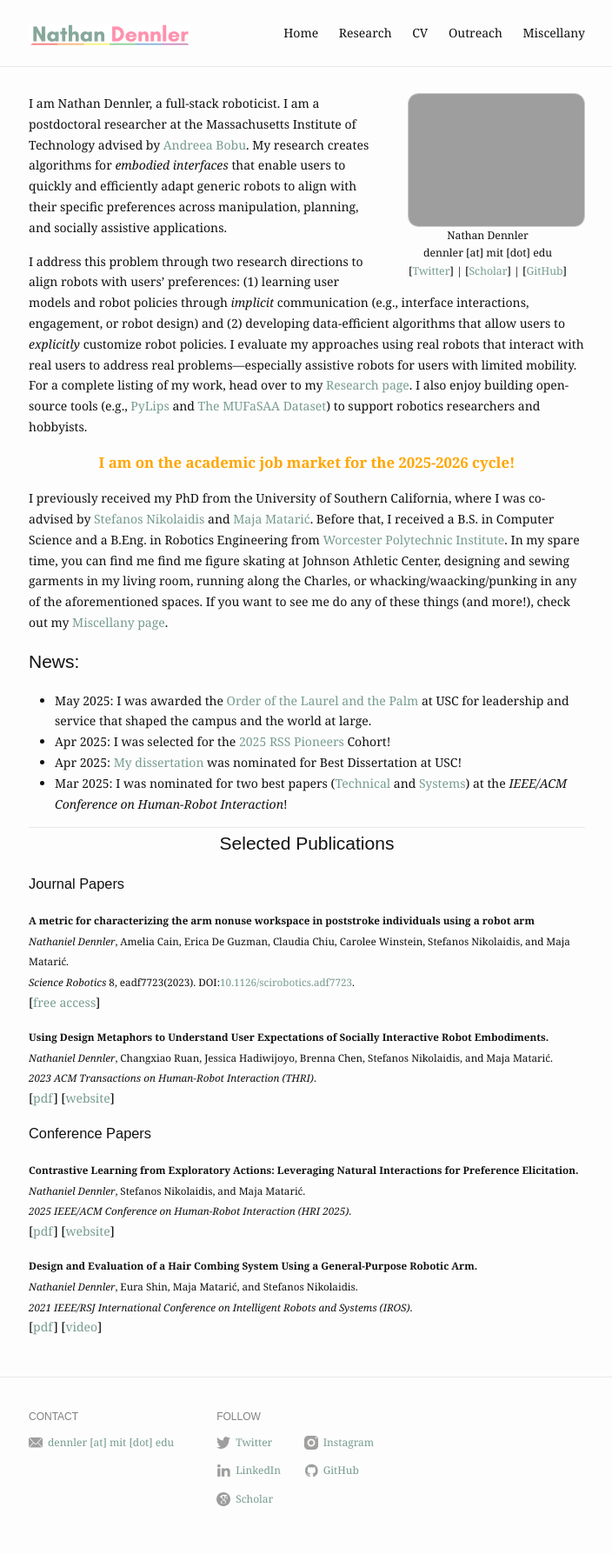
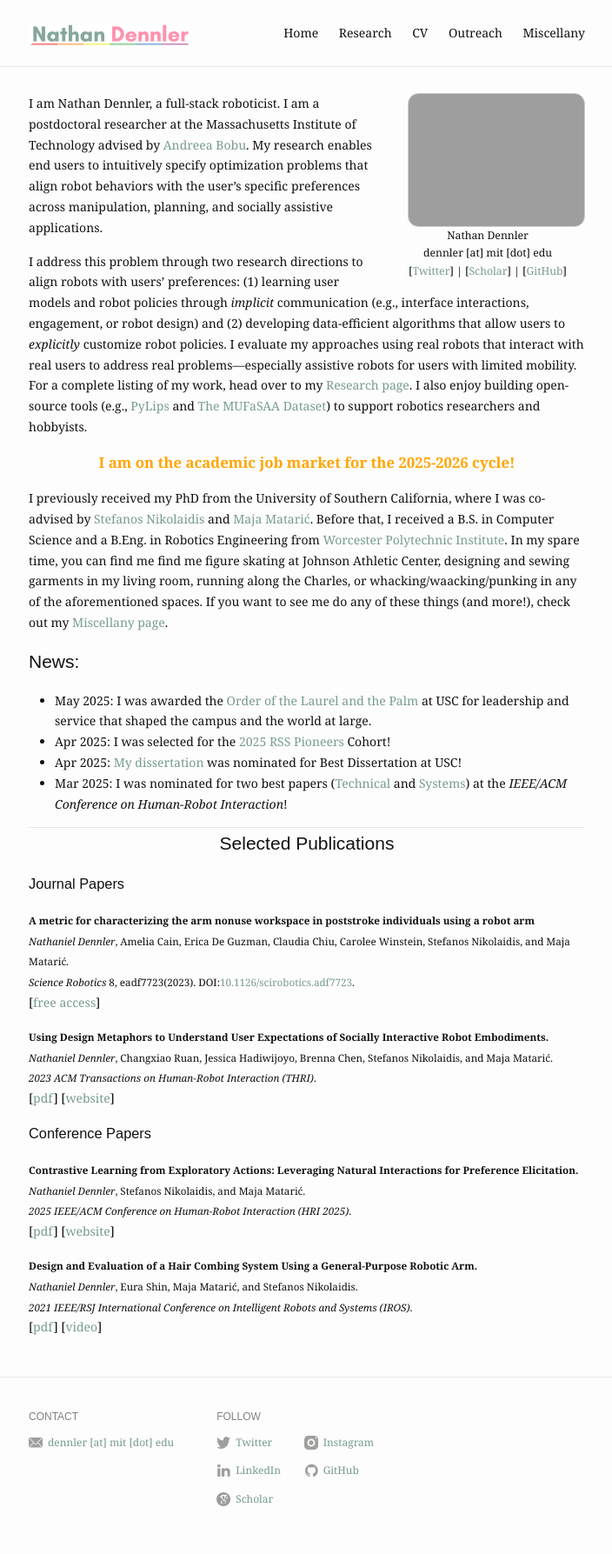
Before and after one commit to ndennler/ndennler.github.io, a Jekyll site: the page built from index.md, in a window 1280 px wide. Shown: the whole page at 87% size, without its empty margins (287-991 px from the left). Built offline with Jekyll 4.4.1, drawn with Linux system fonts in a browser that asks for light colours.

Commit message:
Revise personal introduction and research summary
Updated description of research focus and user interaction methods.

```diff
--- a/index.md
+++ b/index.md
@@ -6,8 +6,7 @@ profile_picture:
 ---
 
 
-  I am Nathan Dennler, a full-stack roboticist. I am a postdoctoral researcher at the Massachusetts Institute of Technology advised by <a href="https://www.mit.edu/~abobu/">Andreea Bobu</a>. My research creates algorithms for _embodied interfaces_ that enable users to quickly and efficiently adapt generic robots to align with their specific preferences across manipulation, planning, and socially assistive applications.
-
+  I am Nathan Dennler, a full-stack roboticist. I am a postdoctoral researcher at the Massachusetts Institute of Technology advised by <a href="https://www.mit.edu/~abobu/">Andreea Bobu</a>. My research enables end users to intuitively specify optimization problems that align robot behaviors with the user's specific preferences across manipulation, planning, and socially assistive applications.
 
   I address this problem through two research directions to align robots with users' preferences: (1) learning user models and robot policies through *implicit* communication (e.g., interface interactions, engagement, or robot design) and (2) developing data-efficient algorithms that allow users to *explicitly* customize robot policies. I evaluate my approaches using real robots that interact with real users to address real problems—especially assistive robots for users with limited mobility. For a complete listing of my work, head over to my <a href="/research">Research page</a>. I also enjoy building open-source tools (e.g., <a href="https://pylips.readthedocs.io/en/latest/">PyLips</a> and <a href="https://interaction-lab.github.io/robot-metaphors/">The MUFaSAA Dataset</a>) to support robotics researchers and hobbyists.
 
```
